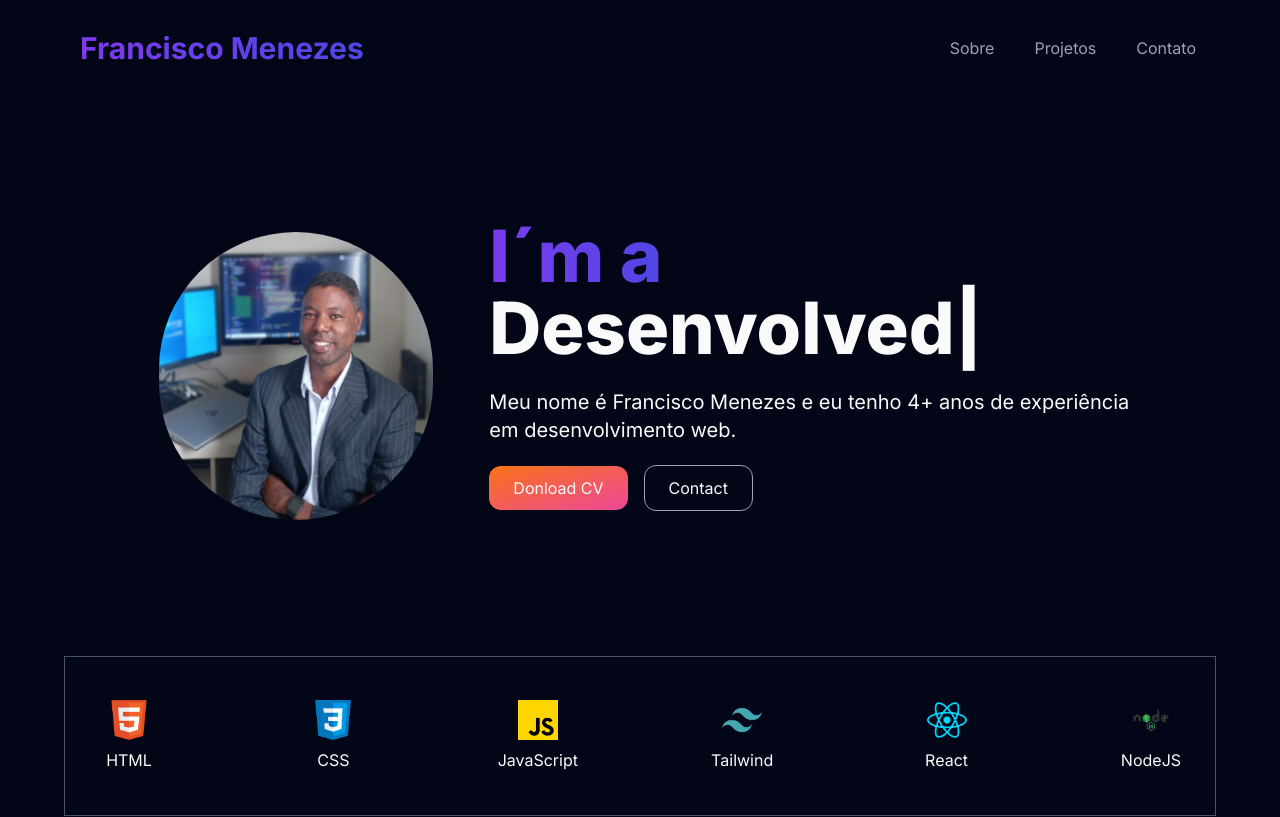
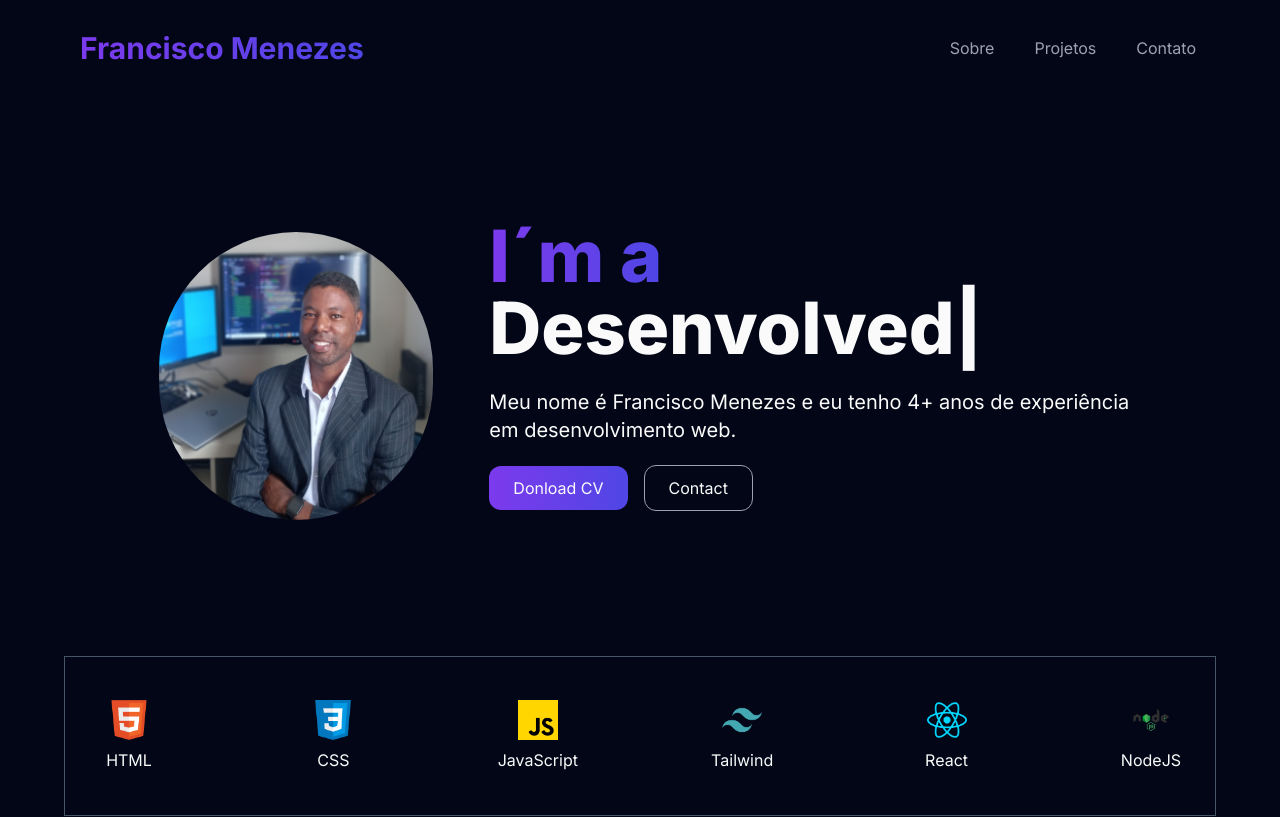
Before and after one commit to frantecbh/portifolio, a React (Vite) app: page / in a window 1280 px wide. Shown: the top 817 px of the page. Built offline with nearby package versions, Linux system fonts and the light colour scheme.

Commit message:
download cv

```diff
--- a/src/components/hero.tsx
+++ b/src/components/hero.tsx
@@ -3,6 +3,9 @@ import { TypeAnimation } from 'react-type-animation'
 import avatar from '../asset/avatar.jpg'
 
 export const Hero = () => {
+  const fileUrl =
+    'https://firebasestorage.googleapis.com/v0/b/meus-projetos-1b2fa.appspot.com/o/curriculo_francisco.pdf?alt=media&token=0be2abf1-6bfd-41b3-964e-a8f47750c7e4' // Link do arquivo no repositório
+
   return (
     <div className="grid grid-cols-1 sm:grid-cols-3 gap-8 max-w-6xl md:h-[70vh]  mx-auto p-8 ">
       <div className="flex items-center justify-center col-span-1 my-auto mx-auto w-80 h-auto lg:w-[400px]">
@@ -20,7 +23,6 @@ export const Hero = () => {
             repeat={Infinity}
           />
         </h1>
-
         <p className="sm:text-lg my-6 lg:text-xl">
           Meu nome é Francisco Menezes e eu tenho 4+ anos de experiência em
           desenvolvimento web.
@@ -28,14 +30,16 @@ export const Hero = () => {
 
         <div className="my-8">
           <a
-            href="/"
-            className="px-6 py-3 w-full rounded-xl mr-4  bg-gradient-to-br from-orange-500 to-pink-500"
+            href={fileUrl}
+            target="_blank"
+            className="px-6 py-3 w-full rounded-xl mr-4  bg-gradient-to-r from-violet-600 to-indigo-600"
+            rel="noreferrer"
           >
             Donload CV
           </a>
           <a
             href="#contact"
-            className="px-6 py-3 w-full rounded-xl  border border-gray-400 hover:bg-gradient-to-br from-orange-500 to-pink-500 hover:border-none"
+            className="px-6 py-3 w-full rounded-xl  border border-gray-400 hover:bg-gradient-to-r from-violet-600 to-indigo-600 hover:border-none"
           >
             Contact
           </a>
```
